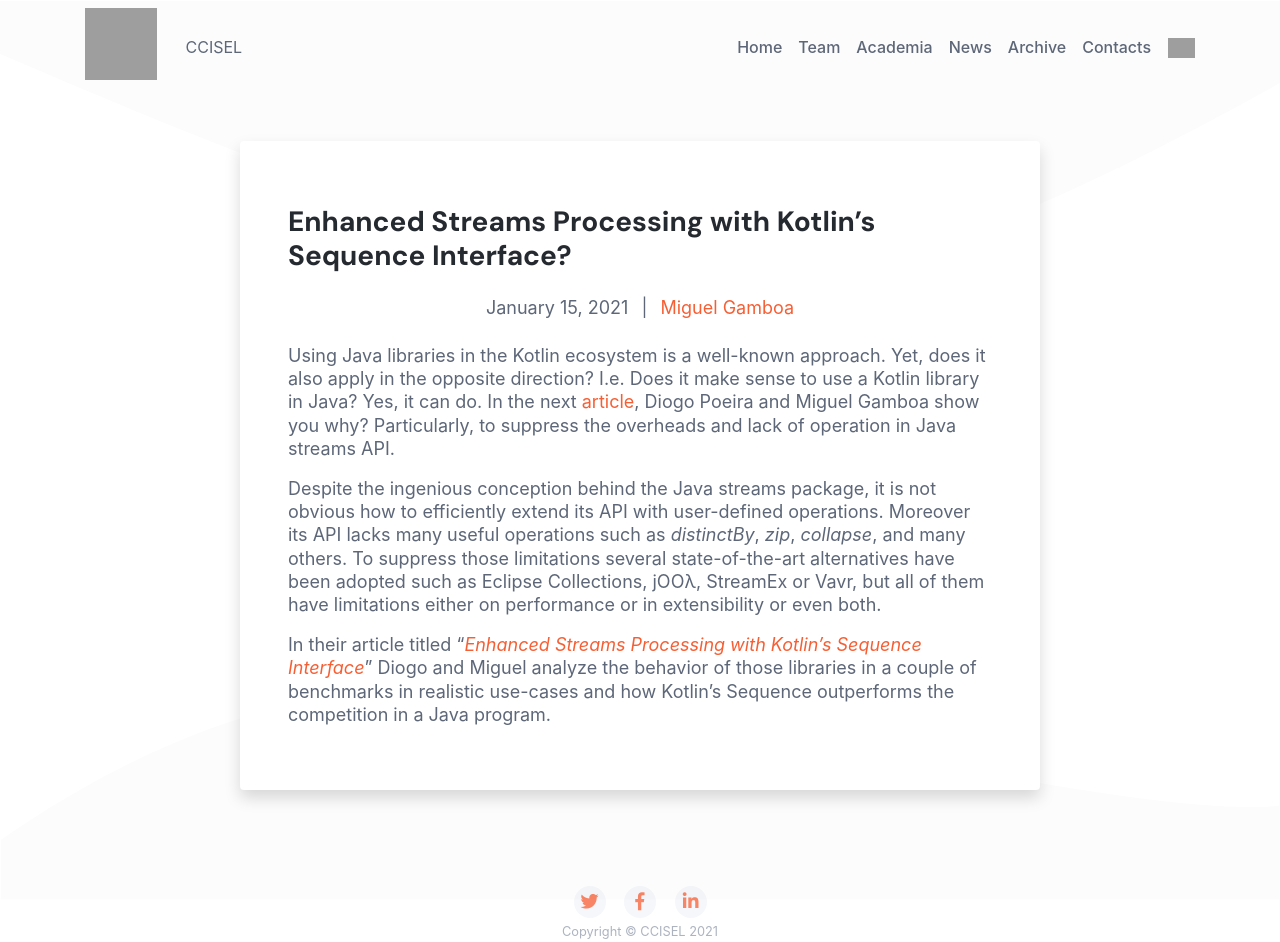
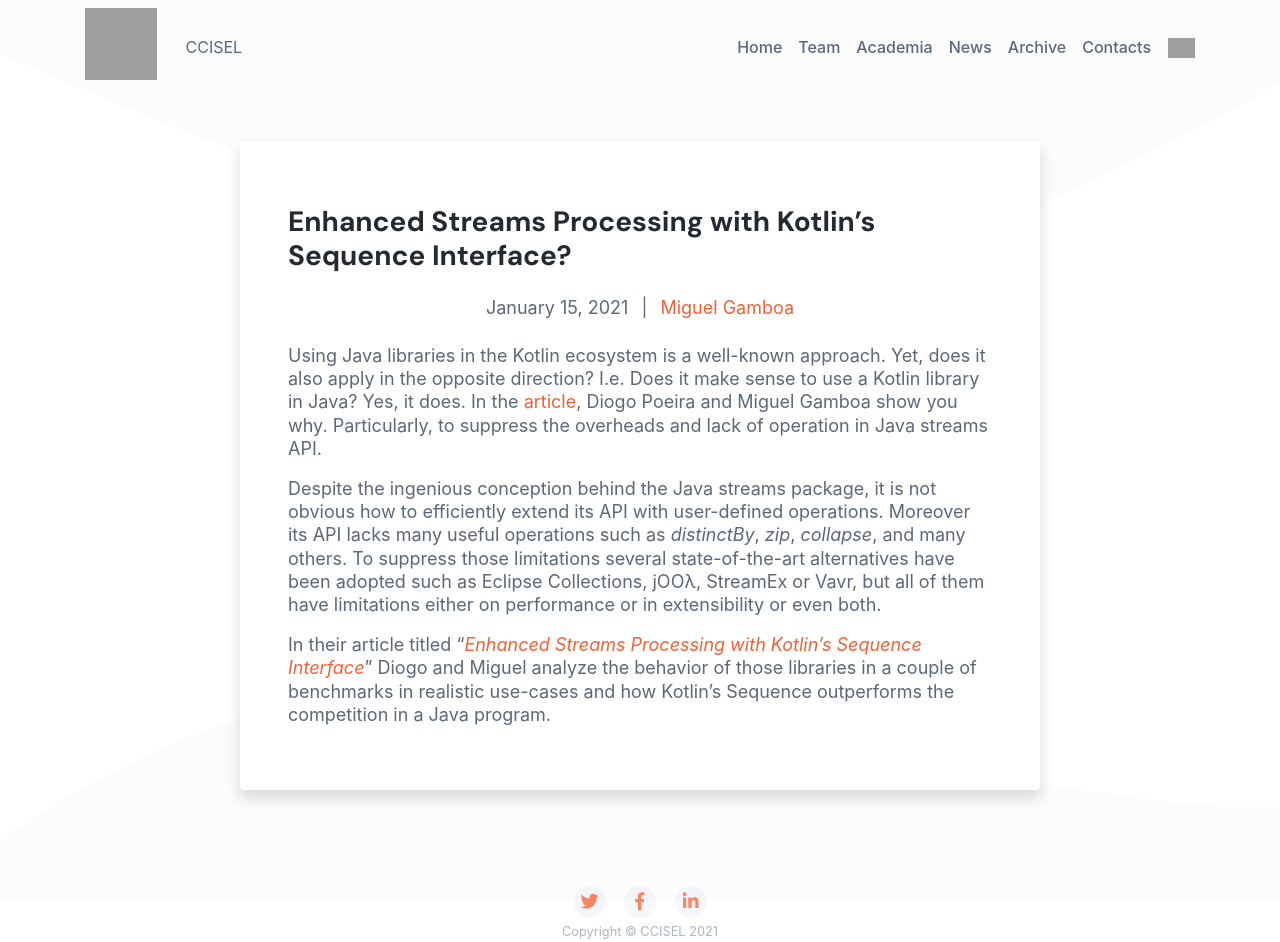
Before and after one commit to jpatri/ccisel.github.io, a Jekyll site: the page built from _posts/2021-01-29-miguel-kotlin-sequence.md, in a window 1280 px wide. Built offline with Jekyll 4.4.1, drawn with Linux system fonts in a browser that asks for light colours.

Commit message:
Fix according to Felix sugestions.

```diff
--- a/_posts/2021-01-29-miguel-kotlin-sequence.md
+++ b/_posts/2021-01-29-miguel-kotlin-sequence.md
@@ -18,8 +18,8 @@ author:
 
 Using Java libraries in the Kotlin ecosystem is a well-known approach. Yet, does
 it also apply in the opposite direction? I.e. Does it make sense to use a Kotlin
-library in Java? Yes, it can do. In the next [article](https://www.infoq.com/articles/enhanced-stream-kotlin-sequence/),
-Diogo Poeira and Miguel Gamboa show you why? Particularly, to suppress the
+library in Java? Yes, it does. In the [article](https://www.infoq.com/articles/enhanced-stream-kotlin-sequence/),
+Diogo Poeira and Miguel Gamboa show you why. Particularly, to suppress the
 overheads and lack of operation in Java streams API.
 
 Despite the ingenious conception behind the Java streams package, it is not
```
